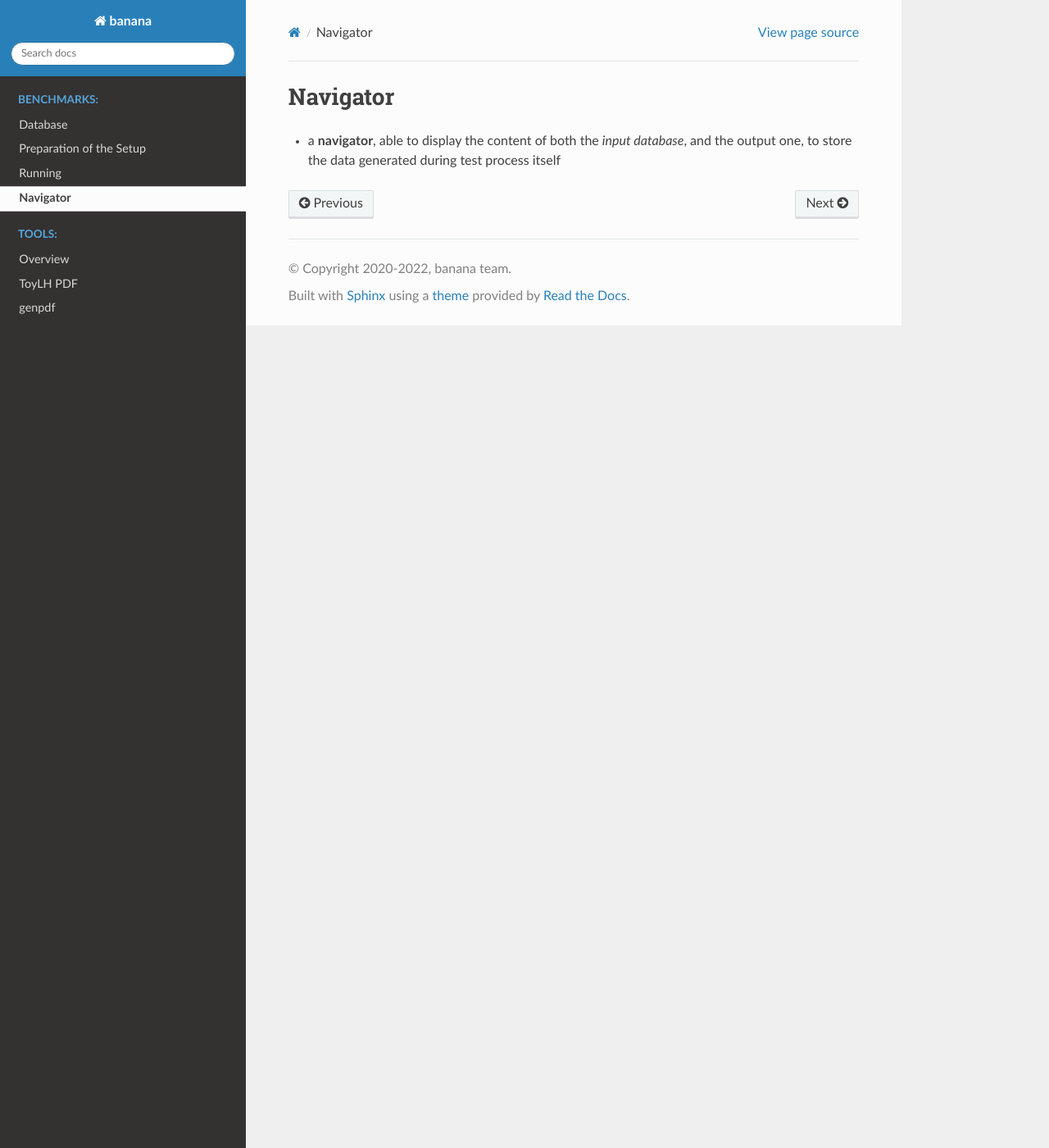
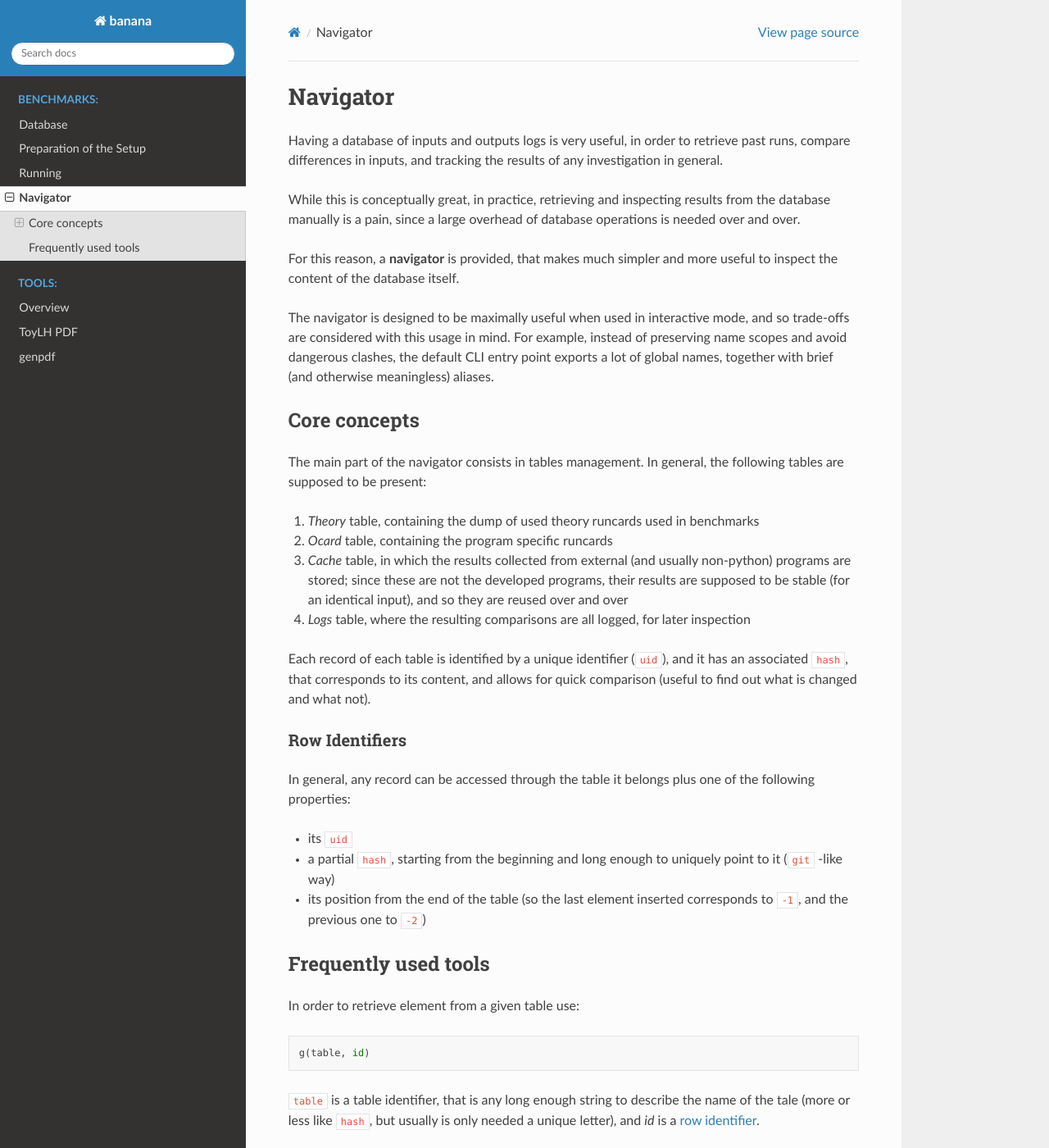
Before and after one commit to N3PDF/banana, a Sphinx documentation site: the page built from docs/source/benchmarks/navigator.rst, in a window 1280 px wide and 1400 px high. Shown: the whole window at 82% size. Built offline with Sphinx 7.4.7 and the Read the Docs theme 2.0.0, drawn with Linux system fonts in a browser that asks for light colours; pages that are not in the unit, such as notebooks, are missing from menus; some of the changed text lies outside the part shown.

Commit message:
Describe navigator in sphinx pages

```diff
--- a/docs/source/benchmarks/navigator.rst
+++ b/docs/source/benchmarks/navigator.rst
@@ -1,6 +1,75 @@
 Navigator
 =========
 
+Having a database of inputs and outputs logs is very useful, in order to
+retrieve past runs, compare differences in inputs, and tracking the results of
+any investigation in general.
 
-- a **navigator**, able to display the content of both the *input database*,
-  and the output one, to store the data generated during test process itself
+While this is conceptually great, in practice, retrieving and inspecting results
+from the database manually is a pain, since a large overhead of database
+operations is needed over and over.
+
+For this reason, a **navigator** is provided, that makes much simpler and more
+useful to inspect the content of the database itself.
+
+The navigator is designed to be maximally useful when used in interactive mode,
+and so trade-offs are considered with this usage in mind.
+For example, instead of preserving name scopes and avoid dangerous clashes, the
+default CLI entry point exports a lot of global names, together with brief
+(and otherwise meaningless) aliases.
+
+Core concepts
+-------------
+
+The main part of the navigator consists in tables management. In general, the
+following tables are supposed to be present:
+
+1. `Theory` table, containing the dump of used theory runcards used in
+   benchmarks
+2. `Ocard` table, containing the program specific runcards
+3. `Cache` table, in which the results collected from external (and usually
+   non-python) programs are stored; since these are not the developed programs,
+   their results are supposed to be stable (for an identical input), and so they
+   are reused over and over
+4. `Logs` table, where the resulting comparisons are all logged, for later
+   inspection
+
+Each record of each table is identified by a unique identifier (``uid``), and it
+has an associated ``hash``, that corresponds to its content, and allows for
+quick comparison (useful to find out what is changed and what not).
+
+.. _row-id:
+
+Row Identifiers
+~~~~~~~~~~~~~~~
+
+In general, any record can be accessed through the table it belongs plus one of
+the following properties:
+
+- its ``uid``
+- a partial ``hash``, starting from the beginning and long enough to uniquely
+  point to it (``git`` -like way)
+- its position from the end of the table (so the last element inserted
+  corresponds to ``-1``, and the previous one to ``-2``)
+
+Frequently used tools
+---------------------
+
+In order to retrieve element from a given table use::
+
+  g(table, id)
+
+``table`` is a table identifier, that is any long enough string to describe the
+name of the tale (more or less like ``hash``, but usually is only needed a
+unique letter), and `id` is a :ref:`row identifier <row-id>`.
+
+To retrieve the list of elements in a table run::
+
+  ls(table)
+
+Instead of printing, this function is returning a :class:`pandas.DataFrame`,
+containing the one row per record in the table, containing the main
+information on the record.
+This always includes the ``uid``, the ``hash``, and the creation time of the
+record, as a difference in words from current time (it is mainly used as a
+reference for the person that is manually inspecting the database).
--- a/docs/source/shared/abbreviations.rst
+++ b/docs/source/shared/abbreviations.rst
@@ -33,3 +33,8 @@
 
 .. |eko| replace::
    :eko:`\ `
+
+..  https://arxiv.org/abs/hep-ph/0508110
+.. |LHAPDF| raw:: html
+
+   <a href="https://lhapdf.hepforge.org/"><abbr title="Les Houches Accord PDFs">LHAPDF</abbr></a>
```
